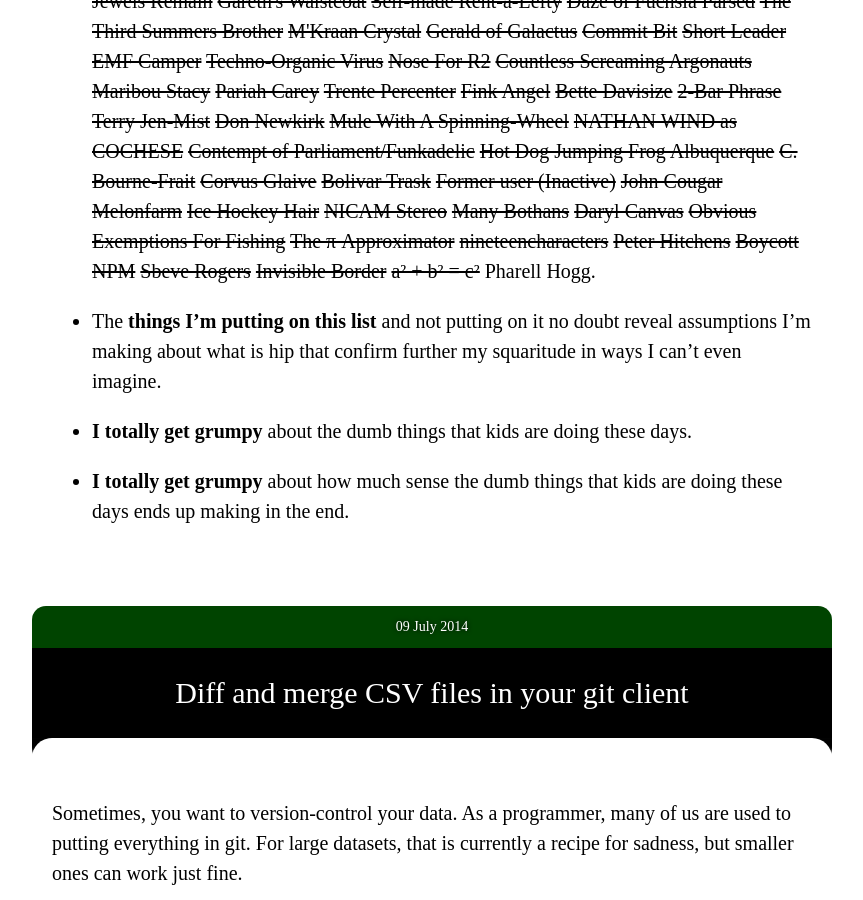
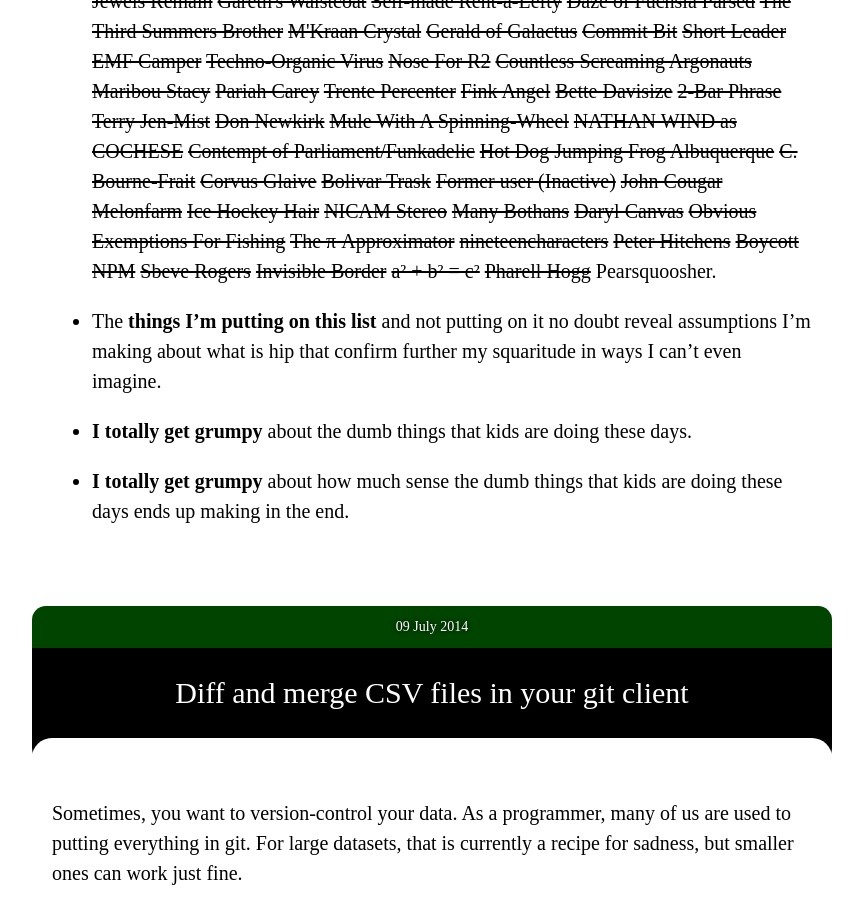
Before and after one commit to paulfitz/paulfitz.github.io, a Jekyll site: the page built from index.html, in a window 1280 px wide and 900 px high, scrolled down 20946 px. Shown: the whole window, without its empty margins (208-1071 px from the left). Built offline with Jekyll 4.4.1, drawn with Linux system fonts in a browser that asks for light colours; nearby versions of some CDN libraries.

Commit message:
more pike

```diff
--- a/_data/pikes.json
+++ b/_data/pikes.json
@@ -196,5 +196,6 @@
   "Sbeve Rogers",
   "Invisible Border",
   "a² + b² = c²",
-  "Pharell Hogg"
+  "Pharell Hogg",
+  "Pearsquoosher"
 ]
```
